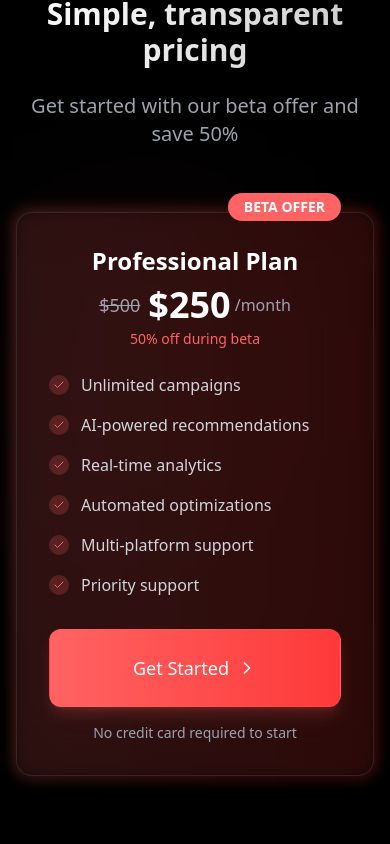
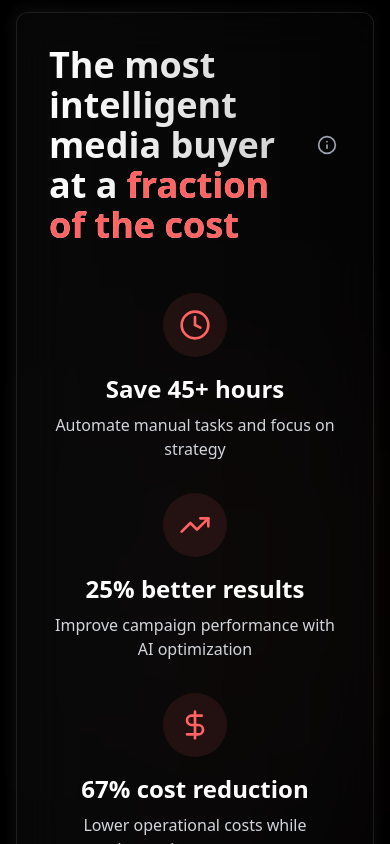
Before and after one commit to ayaryabi/xarvis, a Next.js app: page / in a window 390 px wide. Shown: the part 3800-4644 px from the top of the page. Built offline with nearby package versions, Linux system fonts and the light colour scheme.

Commit message:
added cost comparision

```diff
--- /dev/null
+++ b/src/components/cost-comparison.tsx
@@ -0,0 +1,152 @@
+"use client"
+
+import { useState, useRef, useEffect } from "react"
+import { Button } from "@/components/ui/button"
+import { Clock, TrendingUp, DollarSign, Info } from "lucide-react"
+import { cn } from "@/lib/utils"
+
+interface BenefitCardProps {
+  icon: React.ReactNode
+  title: string
+  description: string
+}
+
+function BenefitCard({ icon, title, description }: BenefitCardProps) {
+  return (
+    <div className="flex flex-col items-center text-center">
+      <div className="w-16 h-16 rounded-full bg-[#ff6363]/10 flex items-center justify-center mb-4">
+        {icon}
+      </div>
+      <h3 className="text-2xl font-bold mb-2">{title}</h3>
+      <p className="text-gray-300">{description}</p>
+    </div>
+  )
+}
+
+export function CostComparisonSection() {
+  const [isVisible, setIsVisible] = useState(false)
+  const [isHovered, setIsHovered] = useState(false)
+  const [isTooltipVisible, setIsTooltipVisible] = useState(false)
+  const sectionRef = useRef<HTMLDivElement>(null)
+
+  useEffect(() => {
+    const observer = new IntersectionObserver(
+      ([entry]) => {
+        if (entry.isIntersecting) {
+          setIsVisible(true)
+          observer.unobserve(entry.target)
+        }
+      },
+      {
+        threshold: 0.2,
+      }
+    )
+
+    const currentRef = sectionRef.current
+    if (currentRef) {
+      observer.observe(currentRef)
+    }
+
+    return () => {
+      if (currentRef) {
+        observer.unobserve(currentRef)
+      }
+    }
+  }, [])
+
+  return (
+    <section
+      ref={sectionRef}
+      className={cn(
+        "py-24 relative overflow-hidden",
+        isVisible ? "opacity-100" : "opacity-0",
+        "transition-opacity duration-1000"
+      )}
+      id="cost-comparison"
+    >
+      <div className="absolute inset-0 z-0">
+        <div className="absolute top-1/3 right-1/4 w-1/3 h-1/3 bg-gradient-to-l from-[#ff6363]/20 to-transparent rounded-full blur-[120px]"></div>
+      </div>
+
+      <div className="container mx-auto px-4 relative z-10">
+        <div className="max-w-5xl mx-auto">
+          <div
+            className="relative"
+            onMouseEnter={() => setIsHovered(true)}
+            onMouseLeave={() => setIsHovered(false)}
+          >
+            <div
+              className={cn(
+                "absolute -inset-0.5 rounded-xl blur opacity-30 transition-all duration-500",
+                isHovered
+                  ? "bg-gradient-to-r from-[#ff6363] to-[#ff3939]"
+                  : "bg-gradient-to-r from-white/20 to-white/10"
+              )}
+            ></div>
+            <div className="relative bg-black/40 backdrop-blur-xl border border-white/10 rounded-xl p-8 md:p-12 shadow-xl transition-all duration-300 hover:border-[#ff6363]/30">
+              <div className="flex items-center justify-between mb-6">
+                <h2 className="text-4xl md:text-5xl font-bold bg-clip-text text-transparent bg-gradient-to-r from-white to-white/80">
+                  The most intelligent media buyer at a{" "}
+                  <span className="text-[#ff6363]">
+                    fraction of the cost
+                  </span>
+                </h2>
+                <div
+                  className="relative"
+                  onMouseEnter={() => setIsTooltipVisible(true)}
+                  onMouseLeave={() => setIsTooltipVisible(false)}
+                >
+                  <div className="cursor-help p-1">
+                    <Info className="h-5 w-5 text-gray-400" />
+                  </div>
+                  {isTooltipVisible && (
+                    <div className="absolute right-0 top-full mt-2 w-64 p-3 bg-black/80 backdrop-blur-xl border border-white/10 rounded-lg shadow-xl z-50 text-sm text-gray-300">
+                      Based on managing $200K monthly ad spend across multiple platforms
+                    </div>
+                  )}
+                </div>
+              </div>
+
+              <div className="grid md:grid-cols-3 gap-8 my-12">
+                <BenefitCard
+                  icon={<Clock className="h-8 w-8 text-[#ff6363]" />}
+                  title="Save 45+ hours"
+                  description="Automate manual tasks and focus on strategy"
+                />
+
+                <BenefitCard
+                  icon={<TrendingUp className="h-8 w-8 text-[#ff6363]" />}
+                  title="25% better results"
+                  description="Improve campaign performance with AI optimization"
+                />
+
+                <BenefitCard
+                  icon={<DollarSign className="h-8 w-8 text-[#ff6363]" />}
+                  title="67% cost reduction"
+                  description="Lower operational costs while improving outcomes"
+                />
+              </div>
+
+              <div className="text-center mt-8">
+                <p className="text-xl text-gray-300 mb-8 max-w-3xl mx-auto">
+                  XARVIS delivers elite media buying performance while dramatically reducing your operational costs and time investment.
+                </p>
+
+                <Button
+                  className={cn(
+                    "text-white font-bold py-3 px-8 rounded-full hover:opacity-90 transition-all duration-500",
+                    isHovered
+                      ? "bg-gradient-to-r from-[#ff6363] to-[#ff3939]"
+                      : "bg-white/10 hover:bg-white/20 backdrop-blur-lg"
+                  )}
+                >
+                  Get Started Today
+                </Button>
+              </div>
+            </div>
+          </div>
+        </div>
+      </div>
+    </section>
+  )
+}
--- a/src/components/landing-page.tsx
+++ b/src/components/landing-page.tsx
@@ -6,6 +6,7 @@ import { useState, useEffect, useRef } from "react"
 import { MacWindow } from "@/components/mac-window"
 import { SlackInterface } from "@/components/slack-interface"
 import { Button } from "@/components/ui/button"
+import { CostComparisonSection } from "@/components/cost-comparison"
 import {
   ChevronRight,
   Download,
@@ -198,6 +199,8 @@ export function LandingPage() {
             </div>
           </div>
         </section>
+
+        <CostComparisonSection />
 
         <section className="py-20 relative overflow-hidden" id="pricing">
           <div className="absolute inset-0 z-0">
```
